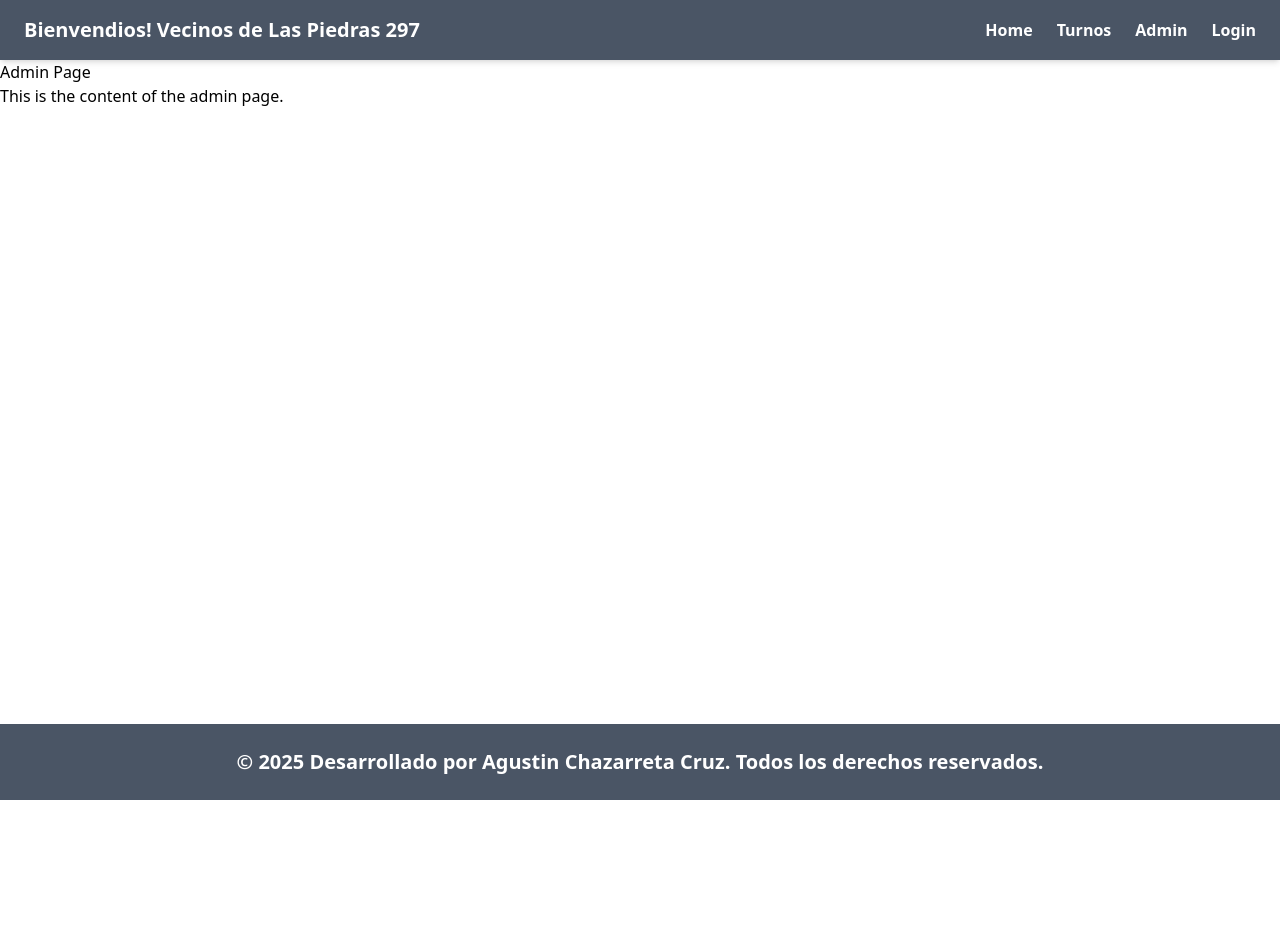
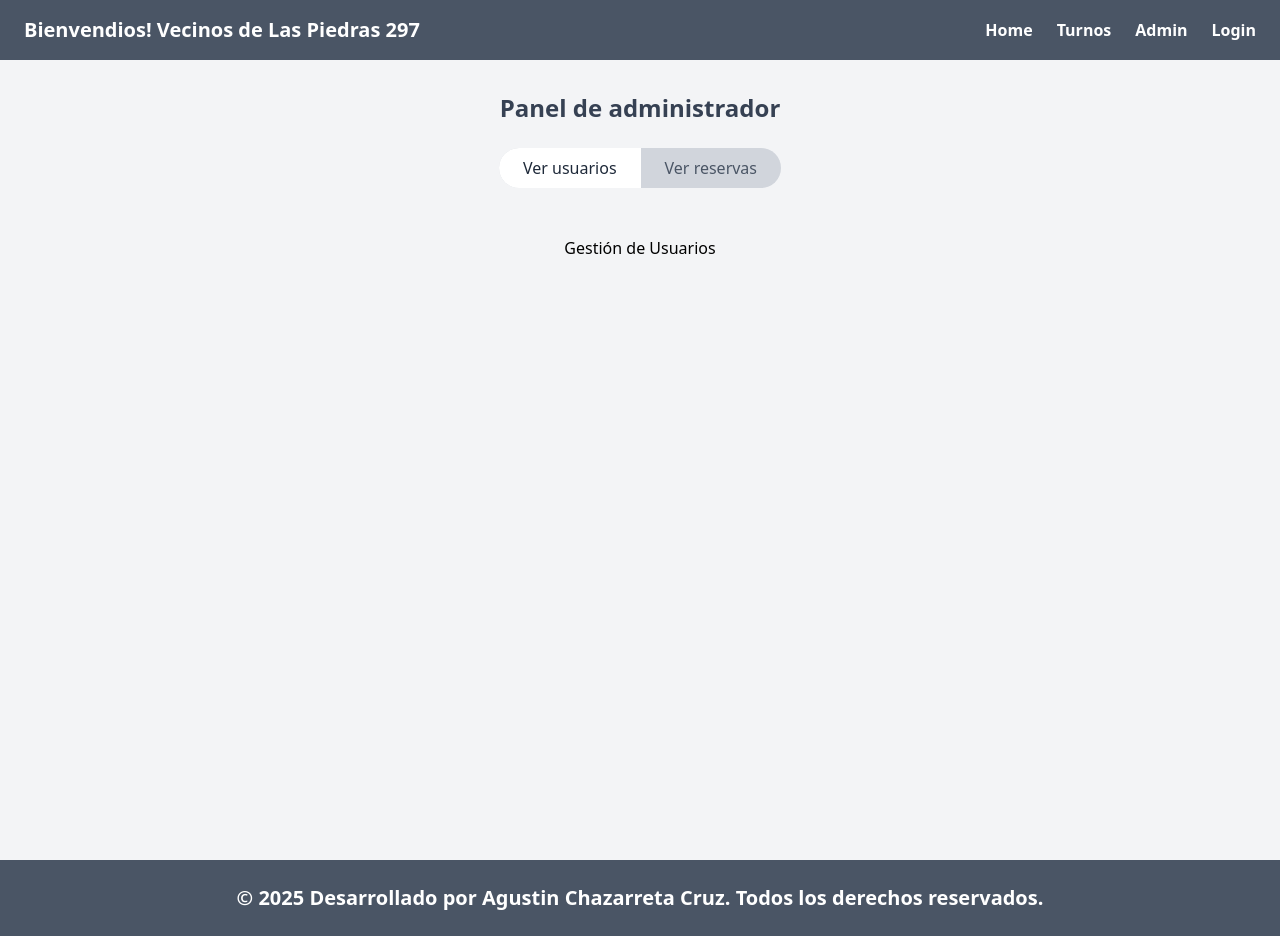
Before and after one commit to Chaza25/Proyecto-turnos, a React (Vite) app: page /admin in a window 1280 px wide. Before the commit the page ends 800 px from the top, so only its background shows below. Built offline with nearby package versions, Linux system fonts and the light colour scheme.

Commit message:
Empezamos a crear el panel de admin y creamos 2 componentes para consumir en el panel

```diff
--- /dev/null
+++ b/src/components/ReservasAdmin.jsx
@@ -0,0 +1,9 @@
+function ReservasAdmin() {
+    return(
+        <div>
+            <h1>Gestión de Reservas</h1>
+        </div>
+    )
+}
+
+export default ReservasAdmin;
--- /dev/null
+++ b/src/components/UsuariosAdmin.jsx
@@ -0,0 +1,14 @@
+// import { useState } from "react";
+
+function UsuariosAdmin() {
+
+    // const [usuarios, setUsuarios] = useState([]);
+
+    return (
+        <div>
+            <h1>Gestión de Usuarios</h1>
+        </div>
+    );
+}
+
+export default UsuariosAdmin;
--- a/src/pages/Admin.jsx
+++ b/src/pages/Admin.jsx
@@ -1,8 +1,34 @@
+import { useState } from "react";
+import UsuariosAdmin from "../components/UsuariosAdmin";
+import ReservasAdmin from "../components/ReservasAdmin";
+
 function Admin() {
+
+    const [activo, setActivo] = useState("usuarios")
+
     return (
-        <div>
-            <h1>Admin Page</h1>
-            <p>This is the content of the admin page.</p>
+        <div className="flex flex-col items-center min-h-screen bg-gray-100 p-8 gap-6">
+            <h1 className="text-2xl font-semibold text-gray-700">Panel de administrador</h1>
+            {/*Botones para elegir si entrar a ver los usuarios o las reservas en isla */}
+            <div className="inline-flex bg-gray-300 overflow-hidden rounded-full">
+                <button
+                onClick={() => setActivo("usuarios")}
+                className={`px-6 py-2 text-md font-medium transition-colors
+                ${activo === "usuarios" ? "bg-white text-gray-800" : "text-gray-600 hover:bg-gray-200"}`} >
+                    Ver usuarios
+                </button>
+                <button
+                onClick={() => setActivo("reservas")}
+                className={`px-6 py-2 text-md font-medium transition-colors
+                ${activo === "reservas" ? "bg-white text-gray-800" : "text-gray-600 hover:bg-gray-200"}`}>
+                    Ver reservas
+                </button>
+            </div>
+            {/*Contenido que se muestra segun el boton que se presiono */}
+            <div className="mt-6">
+                {activo === "usuarios" && <UsuariosAdmin />}
+                {activo === "reservas" && <ReservasAdmin />}
+            </div>
         </div>
     );
 }
```
